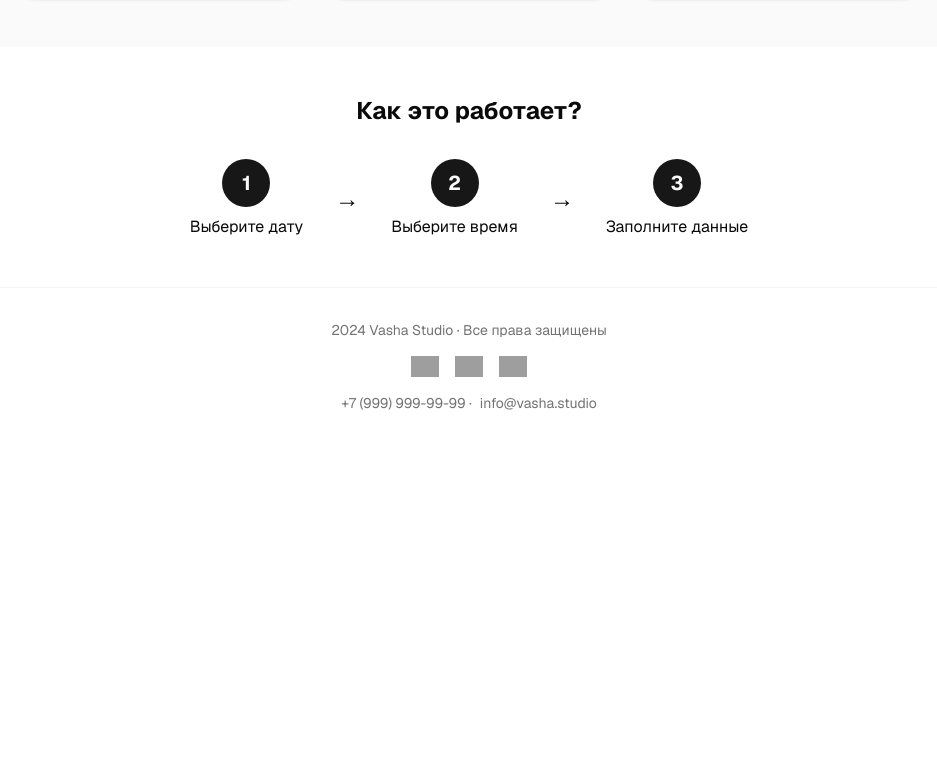
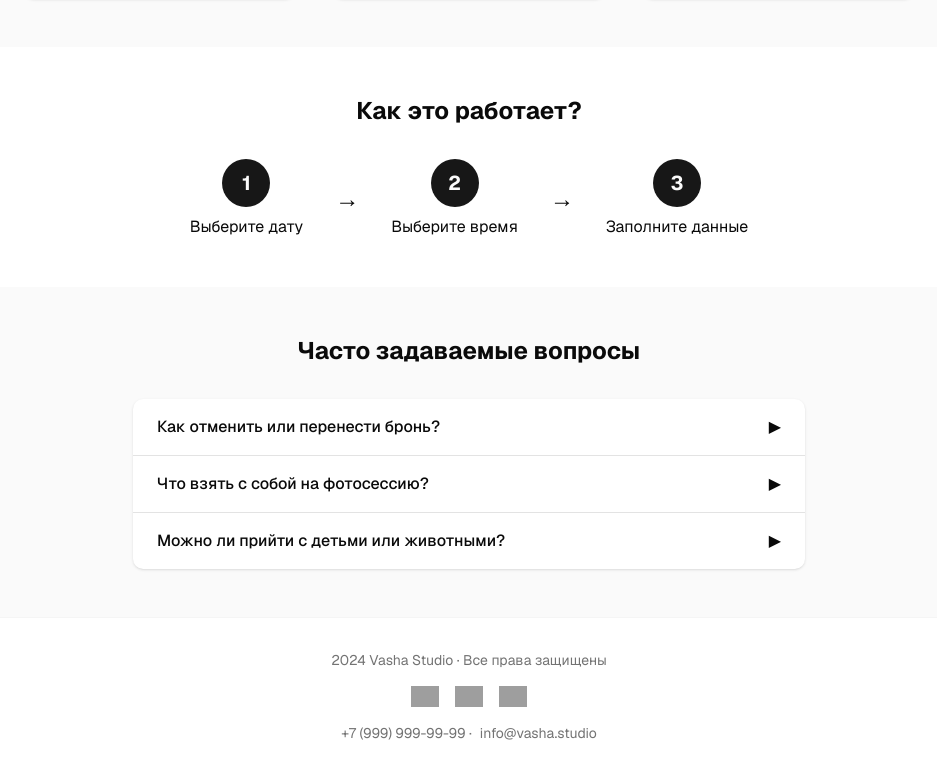
Before and after one commit to k05m0navt/vasha-studio-web-app, a Next.js app: page / in a window 1280 px wide. Shown: the part 1357-2132 px from the top of the page, without its empty margins (171-1108 px from the left). Before the commit the page ends 1802 px from the top, so only its background shows below. Built offline with nearby package versions, Linux system fonts and the light colour scheme; grey boxes are pictures that could not be loaded.

Commit message:
feat(home): add FAQ section with accessible accordion to home page

```diff
--- a/src/app/page.tsx
+++ b/src/app/page.tsx
@@ -1,6 +1,9 @@
+"use client";
+
 import Image from "next/image";
 import Link from "next/link";
 import { Button } from "@/components/ui/button";
+import * as React from "react";
 
 const testimonials = [
   {
@@ -30,7 +33,26 @@ const socials = [
   { href: "https://vk.com/yourstudio", icon: "/vk.svg", label: "VK" },
 ];
 
+const faqs = [
+  {
+    question: "Как отменить или перенести бронь?",
+    answer:
+      "Свяжитесь с нами по телефону или в мессенджере не позднее чем за 24 часа до бронирования, и мы поможем вам перенести или отменить запись.",
+  },
+  {
+    question: "Что взять с собой на фотосессию?",
+    answer:
+      "Возьмите сменную обувь, любимые аксессуары и хорошее настроение! Если нужны дополнительные реквизиты — уточните у администратора.",
+  },
+  {
+    question: "Можно ли прийти с детьми или животными?",
+    answer:
+      "Да, конечно! Просто предупредите нас заранее, чтобы мы подготовили всё необходимое.",
+  },
+];
+
 export default function Home() {
+  const [openFaq, setOpenFaq] = React.useState<number | null>(null);
   return (
     <div className="flex flex-col min-h-screen font-sans bg-background text-foreground">
       {/* Hero Section */}
@@ -163,6 +185,38 @@ export default function Home() {
         </div>
       </section>
 
+      {/* FAQ Section */}
+      <section className="py-12 px-4 bg-muted/50">
+        <h2 className="text-2xl font-bold text-center mb-8">
+          Часто задаваемые вопросы
+        </h2>
+        <div className="max-w-2xl mx-auto divide-y divide-muted-foreground/20 rounded-lg bg-background shadow">
+          {faqs.map((faq, idx) => (
+            <div key={idx}>
+              <button
+                className="w-full text-left px-6 py-4 flex justify-between items-center focus:outline-none focus-visible:ring-2 focus-visible:ring-primary text-base font-medium"
+                aria-expanded={openFaq === idx}
+                onClick={() => setOpenFaq(openFaq === idx ? null : idx)}
+              >
+                <span>{faq.question}</span>
+                <span
+                  className={`ml-2 transition-transform ${
+                    openFaq === idx ? "rotate-90" : "rotate-0"
+                  }`}
+                >
+                  ▶
+                </span>
+              </button>
+              {openFaq === idx && (
+                <div className="px-6 pb-4 text-muted-foreground animate-fade-in">
+                  {faq.answer}
+                </div>
+              )}
+            </div>
+          ))}
+        </div>
+      </section>
+
       {/* Footer */}
       <footer className="py-8 text-center text-muted-foreground text-sm border-t border-muted flex flex-col items-center gap-2">
         <div> 2024 Vasha Studio · Все права защищены</div>
```
